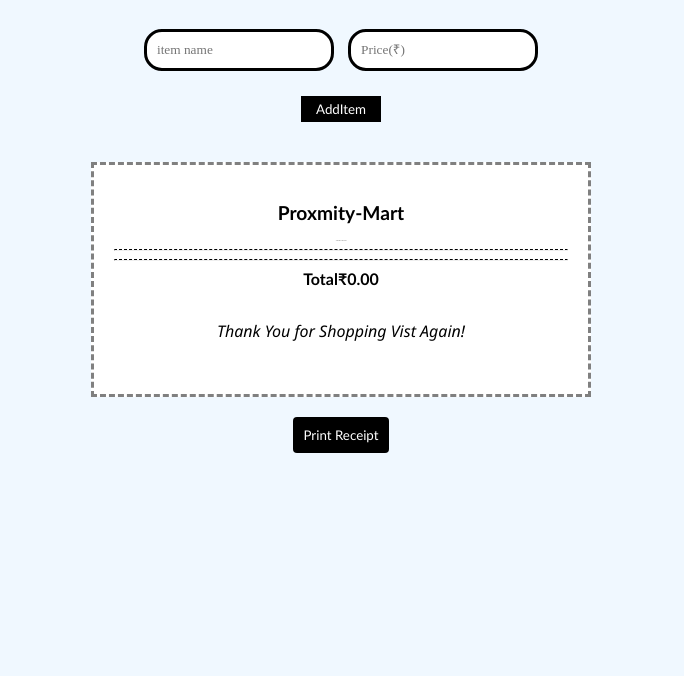
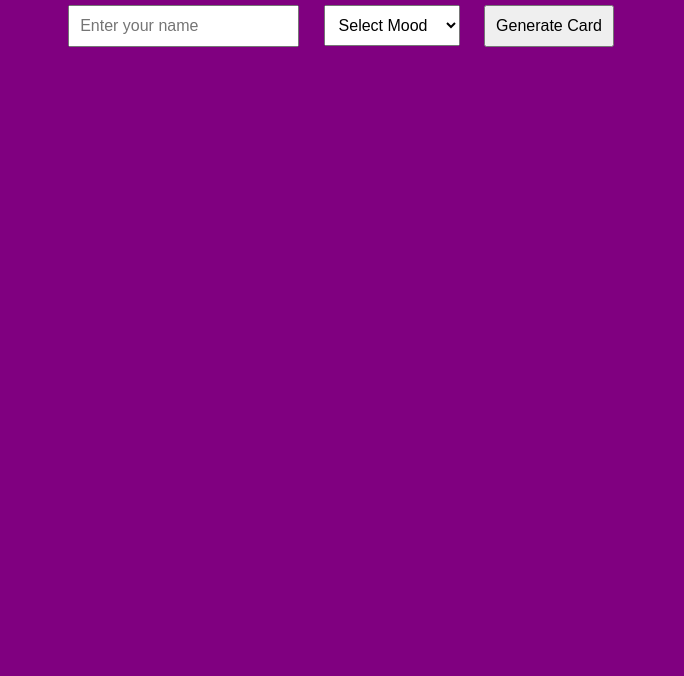
Before and after one commit to Kunalse421/Kunalse421, a plain HTML site: page index.html in a window 1280 px wide. Shown: the part 124-800 px from the top of the page, without its empty margins (299-983 px from the left). Drawn offline with Linux system fonts and the light colour scheme.

Commit message:
Add files via upload

```diff
--- a/index.html
+++ b/index.html
@@ -1,37 +1,32 @@
 <!DOCTYPE html>
 <html lang="en">
 <head>
-     <meta charset="UTF-8">
-     <meta name="viewport" content="width=device-width, initial-scale=1.0">
-     <title>Receipt Generator</title>
-     <link rel="stylesheet" href="style.css">
+  <meta charset="UTF-8">
+  <meta name="viewport" content="width=device-width, initial-scale=1">
+  <title>Mood-Based Greeting Card</title>
+<link rel="stylesheet" href="style.css">
 </head>
 <body>
-     <div class="receipt-details">
-          <h1 class="title">Receipt-Generator</h1>
 
-          <div class="form">
-               <input type="text" id = itemName placeholder="item name"/>
-               <input type="number" id="itemPrice" placeholder="Price(₹)"/>
-               <button onclick="addItem()">AddItem</button>
-          </div>
+  <h1>🌈 Mood-Based Greeting Card Generator</h1>
 
-          <div class="receipt" id="receipt">
-               <h2 class="storeName">Proxmity-Mart</h2>
-               <p class="date-time" id="date-time"></p>
-               <hr/>
+  <input type="text" id="userName" placeholder="Enter your name" />
 
+  <select id="theme">
+    <option value="">Select Mood</option>
+    <option value="sad">😢 Sad</option>
+    <option value="excited">😎 Excited</option>
+    <option value="motivated">💡 Motivated</option>
+    <option value="angry">😠 Angry</option>
+    <option value="confused">😕 Confused</option>
+    <option value="relax">🧘 Relax</option>
+    <option value="loving">😍 Loving</option>
+    <option value="tired">😴 Tired</option>
+  </select>
 
-          <div class="items" id="itemList"></div>
-          <hr/>
+  <button onclick="generateCard()">Generate Card</button>
 
-          <div class="total" id="totalRow">
-          <span>Total</span><span id="total Amount">₹0.00</span>
-          </div>
-          <p class="thank-you">Thank You for Shopping Vist Again!</p>
-          </div>
-          <button class="print-btn" id="print()">Print Receipt</button>
-     </div>
-     <script src="script.js"></script>
+  <div id="card"></div>
+  <script src="script.js"></script>
 </body>
 </html>
--- a/script.js
+++ b/script.js
@@ -1,32 +1,27 @@
-let total = 0;
 
-function addItem() {
-  const nameInput = document.getElementById("itemName");
-  const priceInput = document.getElementById("itemPrice");
-  const itemsList = document.getElementById("itemList");
+    function generateCard() {
+      const name = document.getElementById("userName").value.trim();
+      const mood = document.getElementById("theme").value;
+      const card = document.getElementById("card");
 
-  const name = nameInput.value.trim();
-  const price = parseFloat(priceInput.value);
+      if (!name || !mood) {
+        alert("Please enter your name and select a mood.");
+        return;
+      }
 
-  if (name === "" || isNaN(price) || price <= 0) {
-    alert("Please enter valid item name and price.");
-    return;
-  }
+      let message = "";
+      switch (mood) {
+        case "sad": message = "It’s okay to feel down. Better days are coming."; break;
+        case "excited": message = "Your energy is contagious — keep it going!"; break;
+        case "motivated": message = "You are capable of amazing things!"; break;
+        case "angry": message = "Take a deep breath. You’ve got this."; break;
+        case "confused": message = "Clarity comes with calm — stay grounded."; break;
+        case "relax": message = "Peace begins with a deep breath."; break;
+        case "loving": message = "You are loved more than you know."; break;
+        case "tired": message = "Rest isn’t laziness — it’s self-care."; break;
+      }
 
-
-  const itemDiv = document.createElement("div");
-  itemDiv.className = "item";
-  itemDiv.innerHTML = `<span>${name}</span><span>₹${price.toFixed(2)}</span>`;
-  itemsList.appendChild(itemDiv);
-
-
-  total += price;
-  document.getElementById("totalAmount").innerText = `₹${total.toFixed(2)}`;
-
-
-  nameInput.value = "";
-  priceInput.value = "";
-  nameInput.focus();
-}
-
-document.getElementById("date-time").innerText = new Date().toLocaleString();
+      card.className = mood;
+      card.innerHTML = `<h2>Hi, ${name}!</h2><p>${message}</p>`;
+      card.style.display = "block";
+    }
--- a/style.css
+++ b/style.css
@@ -1,111 +1,74 @@
-body {
-     background-color: aliceblue;
-     font-family: 'Gill Sans', 'Gill Sans MT', Calibri, 'Trebuchet MS', sans-serif;
-     justify-content: center;
-     display: flex;
-     padding: 40px;
+#card {
+  margin-top: 20px;
+  padding: 20px;
+  border-radius: 10px;
+  text-align: center;
+  display: none;
+  color: red;
 }
 
-.receipt-details {
-     width: 100%;
+.light { background: #f9f9f9; color: #333; }
+.dark { background: #333; color: white; }
+.colorful { background: linear-gradient(to right, #ff9a9e, #fad0c4); color: #111; }
+    body {
+      font-family: Arial, sans-serif;
       text-align: center;
-     max-width: 500px;
-}
-.title {
-     font-weight: bold;
-     font-style: italic;
-     margin-bottom: 40px;
+      padding: 30px;
+      background-color: purple
     }
 
-.form input {
-       margin:5px;
+    input, select, button {
       padding: 10px;
-       max-width: 40%;
-       border: 3px solid black;
-       border-radius: 18px;
-       font-family:serif;
+      margin: 10px;
+      font-size: 16px;
     }
 
-.form button {
-     padding: 5px 15px;
-     margin: 20px;
-     background: black;
-     color:white;
-     font-family: inherit;
-     border:3px solid plum;
-     border: none;
-     cursor: pointer;
+    #card {
+      margin-top: 30px;
+      padding: 30px;
+      border-radius: 12px;
+      display: none;
+      font-size: 18px;
+      transition: all 0.3s ease;
     }
 
-.receipt {
-     background:white;
-     padding:20px;
-     margin-top: 20px;
-     box-shadow: 1 1 11px grey;
-     border: 3px dashed grey;
+
+    .sad {
+      background-color: #dbe9f4;
+      color: #2c3e50;
     }
 
-h2 {
-     text-align: center;
-     font-size: larger;
+    .excited {
+      background: linear-gradient(135deg, #f6d365, #fda085);
+      color: #222;
     }
 
-.date-time{
-    font-size: 1px;
-    margin: 5px ;
-    text-align: center;
+    .motivated {
+      background: linear-gradient(135deg, #00c9ff, #92fe9d);
+      color: #000;
     }
 
-hr {
-     border-top: 1px dashed black;
+    .angry {
+      background-color: #ff4e50;
+      color: #fff;
     }
 
-.items .item.total{
-     display: flex;
-     font-size: 2rem;
-     margin: 6px;
-     justify-content: center;
+    .confused {
+      background-color: #ffeaa7;
+      color: #2d3436;
     }
 
-.total{
-     font-weight: bold;
-     font-size: 1rem;
+    .relax {
+      background-color: #c8e6c9;
+      color: #2e7d32;
     }
 
-.thank-you{
-     text-align: center;
-     font-style: oblique;
-     font-family: 'Segoe UI', Tahoma, Geneva, Verdana, sans-serif;
-     margin: 2rem;
+    .loving {
+      background: linear-gradient(135deg, #ff9a9e, #fad0c4);
+      color: #880e4f;
     }
 
-.print-btn {
-     margin-top:20px;
-     padding: 10px;
-     font-family: inherit;
-     background: black;
-     color:white;
-     border:none;
-     border-radius: 4px;
-     cursor: pointer;
+    .tired {
+      background-color: #cfd8dc;
+      color: #37474f;
     }
-@media print {
-     body {
-          background: white;
-     }
-
-     .form, .print-btn, .item {
-          display: none;
-     }
-.recipt {
-          border:none;
-          box-shadow: none;
-     }
-
-     .items .item{
-          display: flex;
-          justify-content:space-between;
-          margin: 5px 0;
-     }
-
-}
```
Lines whose indentation alone changed are shown as unchanged.
